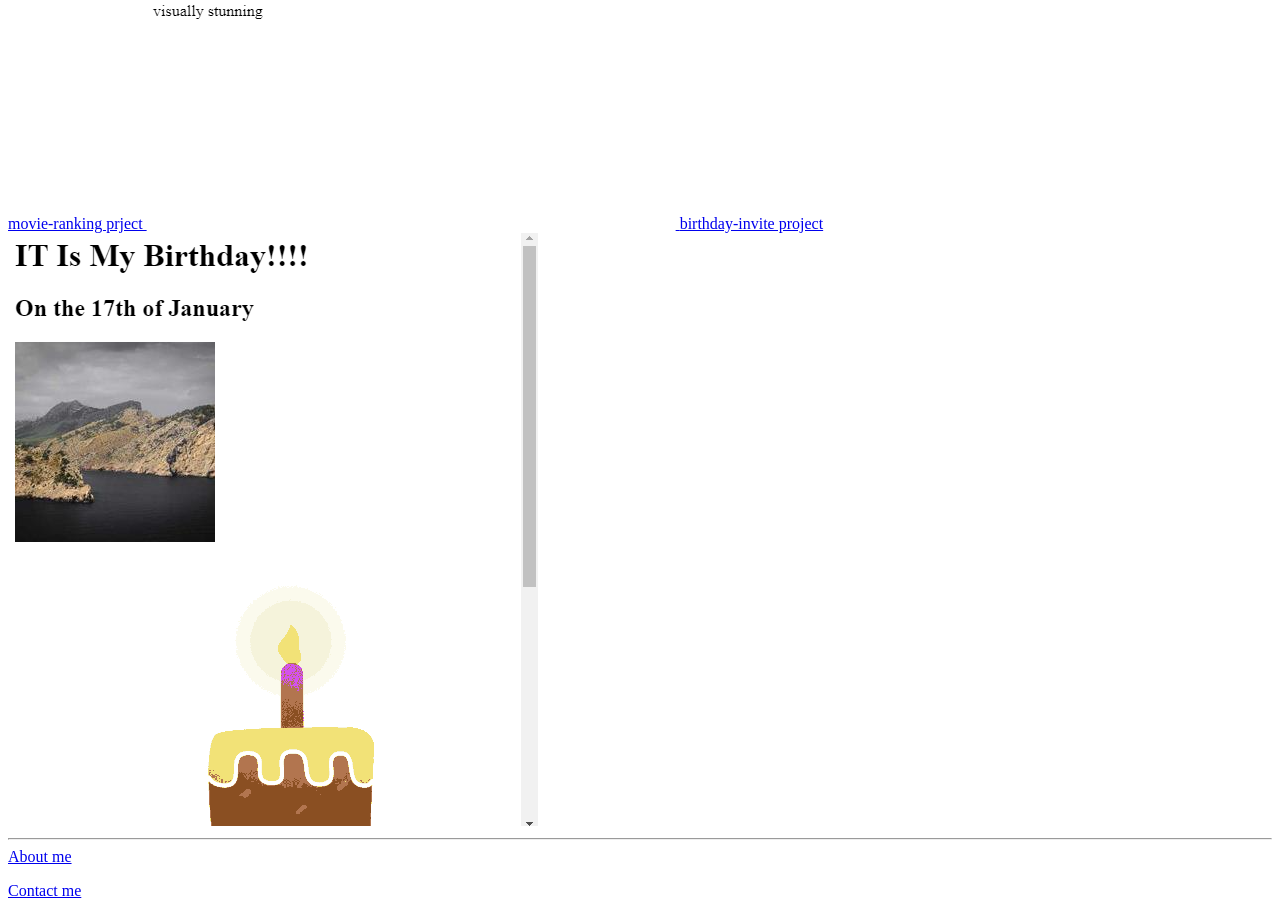
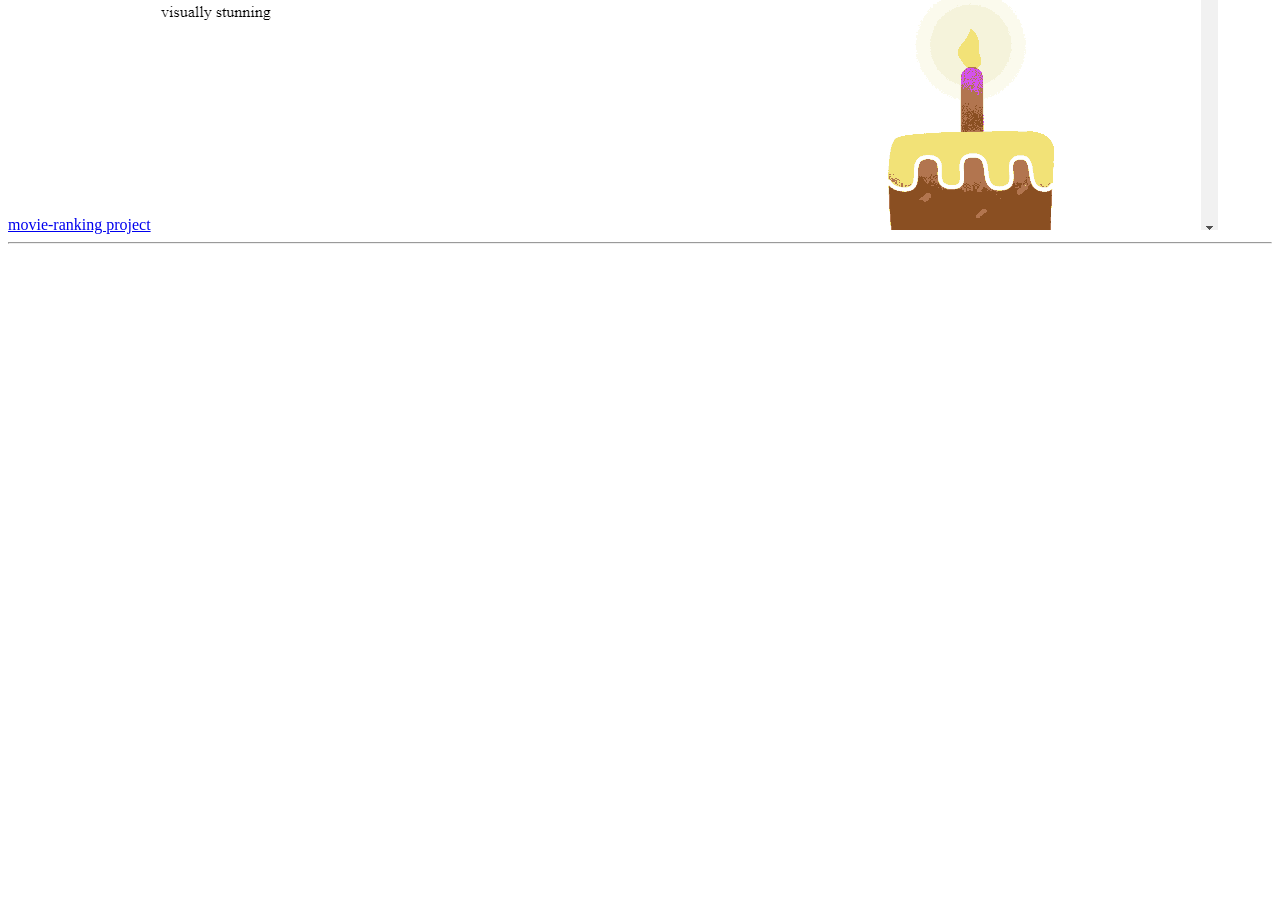
Before and after one commit to blacknight0007/html-portfolio, a plain HTML site: page index.html in a window 1280 px wide. Shown: the part 500-1416 px from the top of the page. After the commit the page ends 800 px from the top, so only its background shows below. Drawn offline with Linux system fonts and the light colour scheme.

Commit message:
Update index.html

```diff
--- a/index.html
+++ b/index.html
@@ -9,13 +9,13 @@
   <h1>Jesse's Portfolio</h1>
   <h2>I'm a Web developer</h2>
   <hr />
-  <a href="./public/movie-ranking.html" />movie-ranking prject
+  <a href="./public/movie-ranking.html">movie-ranking project<a />
   <img src="./assets/images/movie project screenshot.png" alt="a screenshot of my movie-ranking webpage"/>
-  <a href="./public/birthday-invite.html" /> birthday-invite project
+  <a href="./public/birthday-invite.html"birthday-invite project<a />
   <img src="./assets/images/birthday project screenshot.png" alt="a screenshot of my birthday invite webpage" />
   <hr />
-  <a href="./public/about.html" />About me
+  <a href="./public/about.html"About me<a />
   <p>
-  <a href="./public/contact.html" /> Contact me
+  <a href="./public/contact.html"Contact me<a />
 </p></body>
 </html>
```
